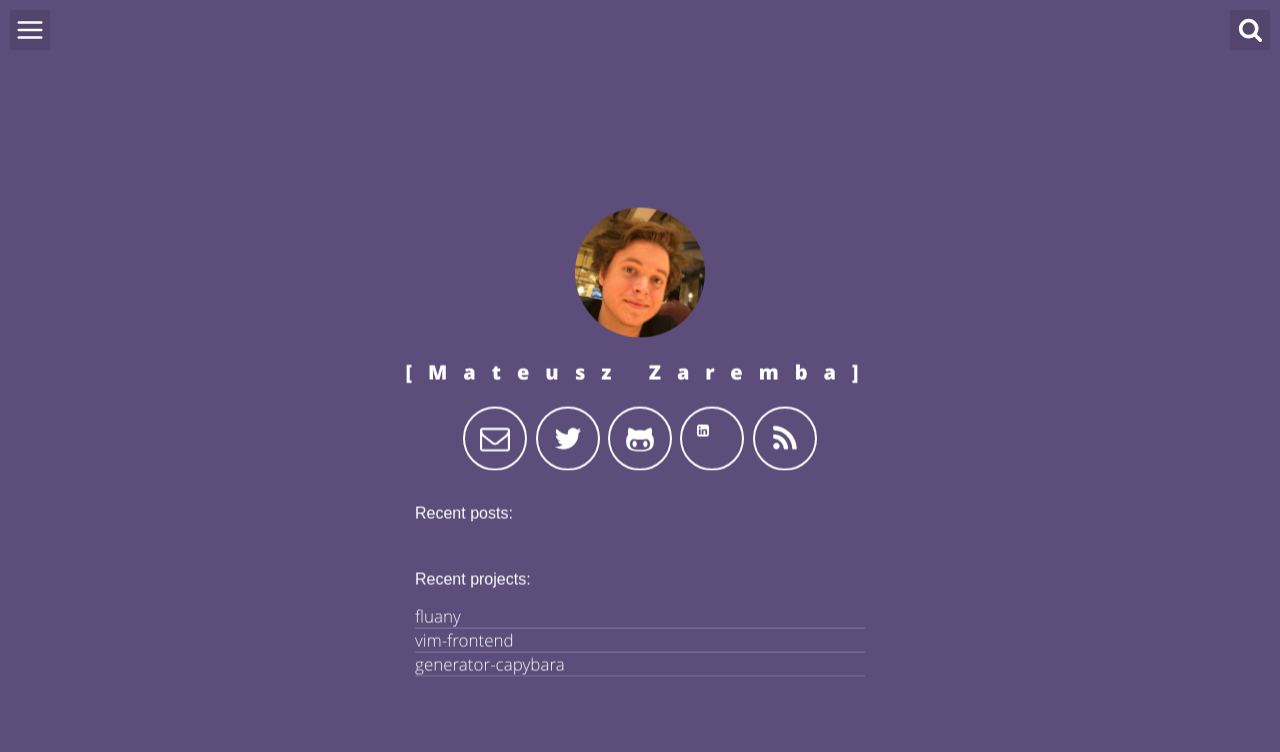
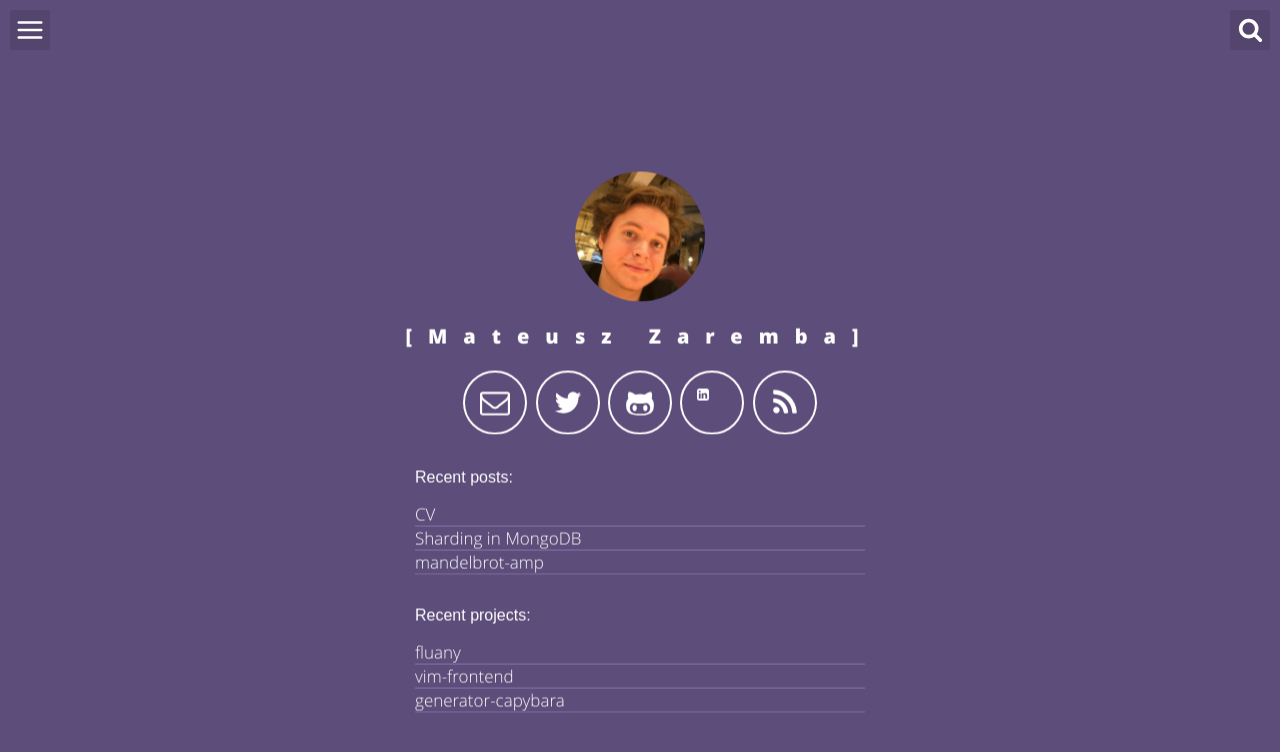
Before and after one commit to matzar/matzar.github.io, a Jekyll site: the page built from index.html, in a window 1280 px wide. Shown: the top 752 px of the page. Built offline with Jekyll 4.4.1, drawn with Linux system fonts in a browser that asks for light colours; some of the changed lines change nothing that is shown.

Commit message:
file names change

```diff
--- a/_config.yml
+++ b/_config.yml
@@ -31,11 +31,11 @@ compress_html:
 # Links to include in menu navigation
 links:
   section_1:
+    - title: home
+      url: /
+      key_trigger: 1
     - title: cv
       url: /cv
-      key_trigger: 1
-    - title: mandelbrotamp
-      url: /mandelbrotamp
       key_trigger: 2
     - title: opengl
       url: /opengl
```
Also changed, not shown: _posts/2016-02-10-cv.md (renamed from _posts/cv.md), _posts/2016-02-10-mandelbrotamp.md (renamed from _posts/mandelbrotamp.md), _posts/2016-03-10-opengl.md (renamed from _posts/opengl.md), _posts/2016-04-10-sharding.md (renamed from _posts/sharding.md), _posts/2016-05-10-psvita.md (renamed from _posts/psvita.md).
